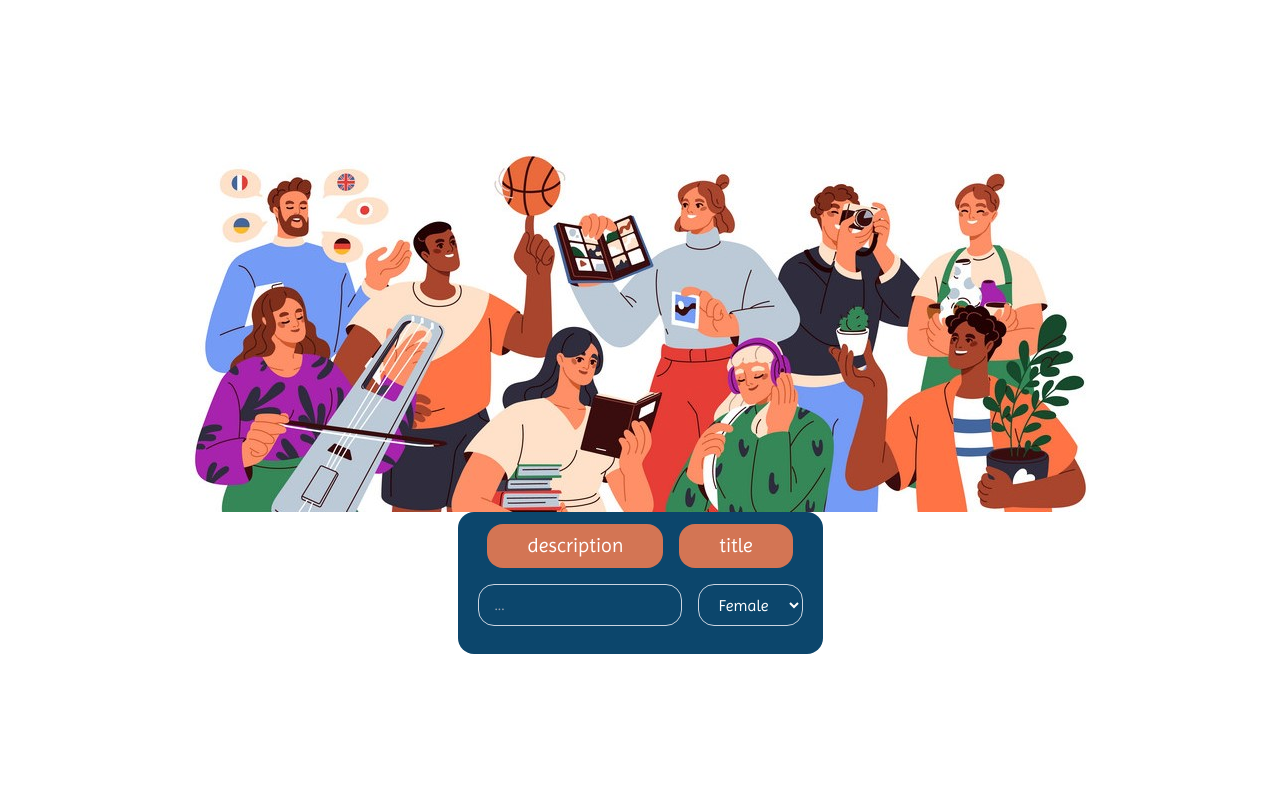
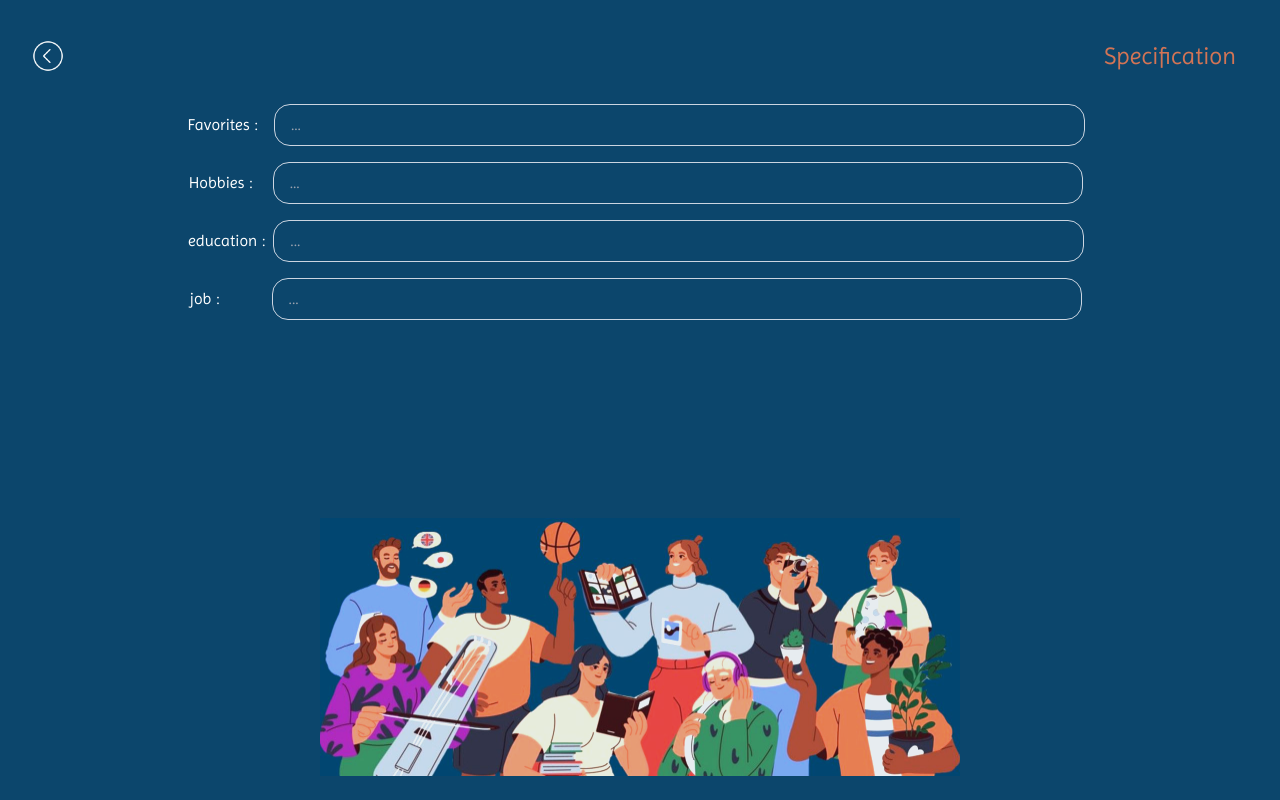
Before and after one commit to HastiHomayooni/App1, a React (Create React App) app: page /Specification in a window 1280 px wide. Built offline with nearby package versions, Linux system fonts and the light colour scheme.

Commit message:
change Specification page

```diff
--- a/src/Specification.js
+++ b/src/Specification.js
@@ -1,27 +1,42 @@
 import React from 'react';
 import './App.css';
-import Hobby from '../src/images/hobby.jpg'
+import Hobby from '../src/images/Hobby.jpg'
+import back from '../src/images/back.png'
 import { Link } from "react-router-dom";
 import { useState } from 'react';
 
 function Specification (){
+    const [favorites,setFavorites] =useState('')
+    const [hobbies,setHobbies] =useState('')
+    const [education,setEducation] =useState('')
+    const [job,setJob] =useState('')
     return (
-        <div className='w-screen h-screen bg-white p-10 flex flex-col items-center justify-center'>
-            <img className='w-auto px-10 mb-0' src={Hobby} alt='hobby'/>
-            <div className='w-auto bg-myDark rounded-2xl p-3 flex flex-col items-center justify-center'>
-                <div className='w-auto mb-4 flex justify-between rounded-2xl'>
-                    <div className='w-auto py-2 px-10 rounded-2xl bg-myOrange text-white font-imprima text-xl mx-2'>description</div>
-                    <div className='w-auto py-2 px-10 rounded-2xl bg-myOrange text-white font-imprima text-xl mx-2'>title</div>
+        <div className='w-screen h-screen bg-myDark flex flex-col items-center'>
+            <div className='w-full flex mt-10 px-8'>
+                <Link className='w-8 mr-auto' to={'/Profile'}>
+                    <img className='w-8' src={back} alt='back'/>
+                </Link>
+                <div className='text-myOrange text-center font-imprima w-auto text-2xl mr-3'>Specification</div>
+            </div>
+            <div className='w-full flex flex-col items-center justify-center p-8'>
+                <div className='w-full mb-4 flex justify-center rounded-2xl'>
+                    <label className='text-white font-imprima text-left flex items-center mr-2'>Favorites : </label>
+                    <input value={favorites} onChange={(event)=> setFavorites(event.target.value)} className='w-8/12 border border-slate-300 py-2 px-4 mx-2 rounded-2xl outline-none bg-transparent text-white font-imprima focus:bg-white focus:text-myDark' placeholder='...'/>
                 </div>
-                <div className='w-auto mb-4 flex justify-between rounded-2xl'>
-                    <input className='w-auto border border-slate-300 py-2 px-4 mx-2 rounded-2xl outline-none bg-transparent text-white font-imprima' placeholder='...'/>
-                    <select className='w-auto border border-slate-300 py-2 px-4 mx-2 rounded-2xl bg-transparent outline-none text-white font-imprima'>
-                        <option className='text-myDark font-imprima' value='female'>Female</option>
-                        <option className='text-myDark font-imprima' value='male'>Male</option>
-                        <option className='text-myDark font-imprima' value='others'>Others</option>
-                    </select>
+                <div className='w-full mb-4 flex justify-center rounded-2xl'>
+                    <label className='text-white font-imprima text-left flex items-center mr-3'>Hobbies : </label>
+                    <input value={hobbies} onChange={(event)=> setHobbies(event.target.value)} className='w-8/12 border border-slate-300 py-2 px-4 mx-2 rounded-2xl outline-none bg-transparent text-white font-imprima focus:bg-white focus:text-myDark' placeholder='...'/>
+                </div>
+                <div className='w-full mb-4 flex justify-center rounded-2xl'>
+                    <label className='text-white font-imprima text-left flex items-center'>education : </label>
+                    <input value={education} onChange={(event)=> setEducation(event.target.value)} className='w-8/12 border border-slate-300 py-2 px-4 mx-2 rounded-2xl outline-none bg-transparent text-white font-imprima focus:bg-white focus:text-myDark' placeholder='...'/>
+                </div>
+                <div className='w-full mb-4 flex justify-center rounded-2xl'>
+                    <label className='text-white font-imprima text-left flex items-center mr-11'>job : </label>
+                    <input value={job} onChange={(event)=> setJob(event.target.value)} className='w-8/12 border border-slate-300 py-2 px-4 mx-2 rounded-2xl outline-none bg-transparent text-white font-imprima focus:bg-white focus:text-myDark' placeholder='...'/>
                 </div>
             </div>
+            <img className='w-auto p-6 md:px-20 lg:px-80 mt-auto opacity-90' style={{ filter: "brightness(116%)" }} src={Hobby} alt='hobby'/>
         </div>
     )
 }
```
Also changed, not shown: src/images/back.png (added), src/images/hobby.jpg.
